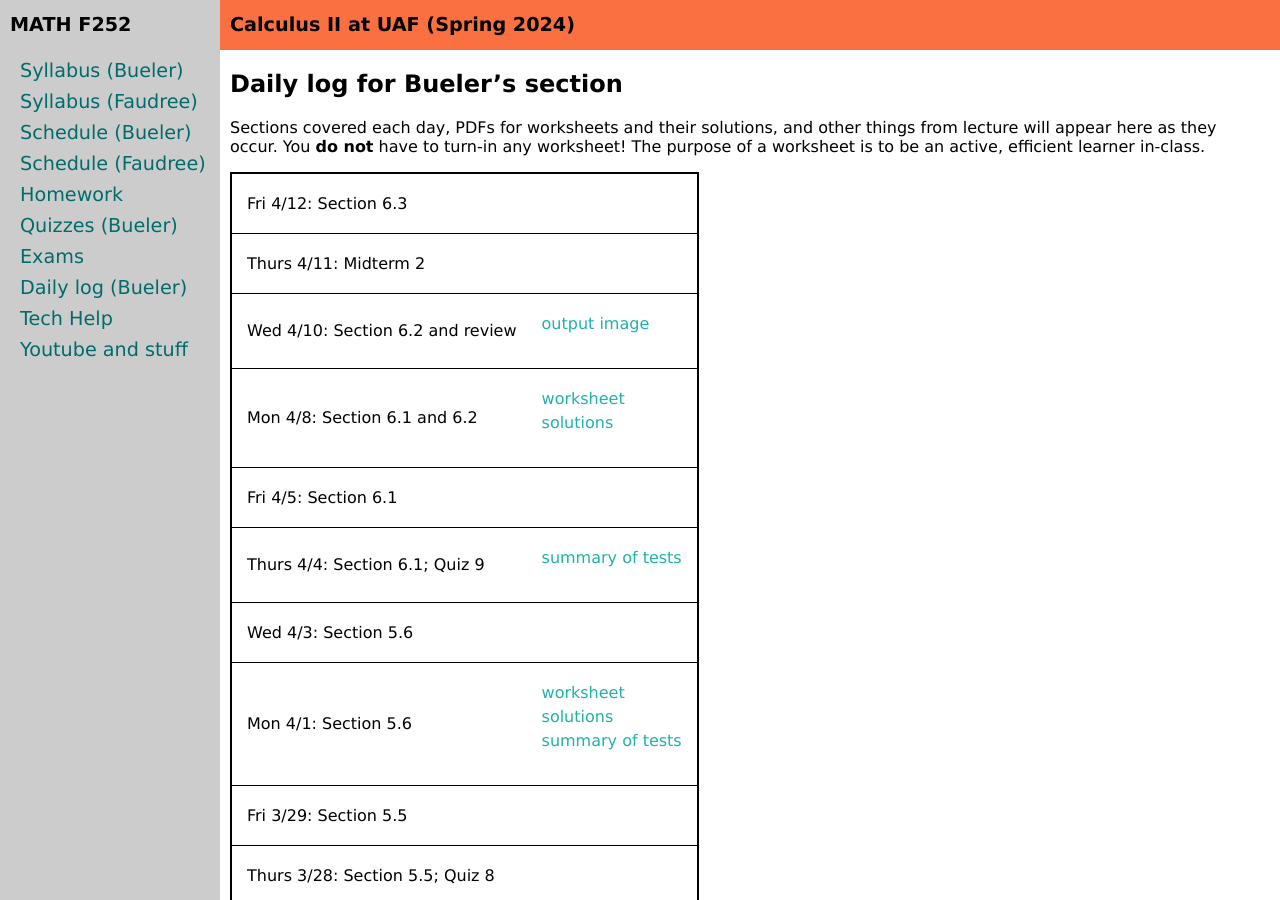
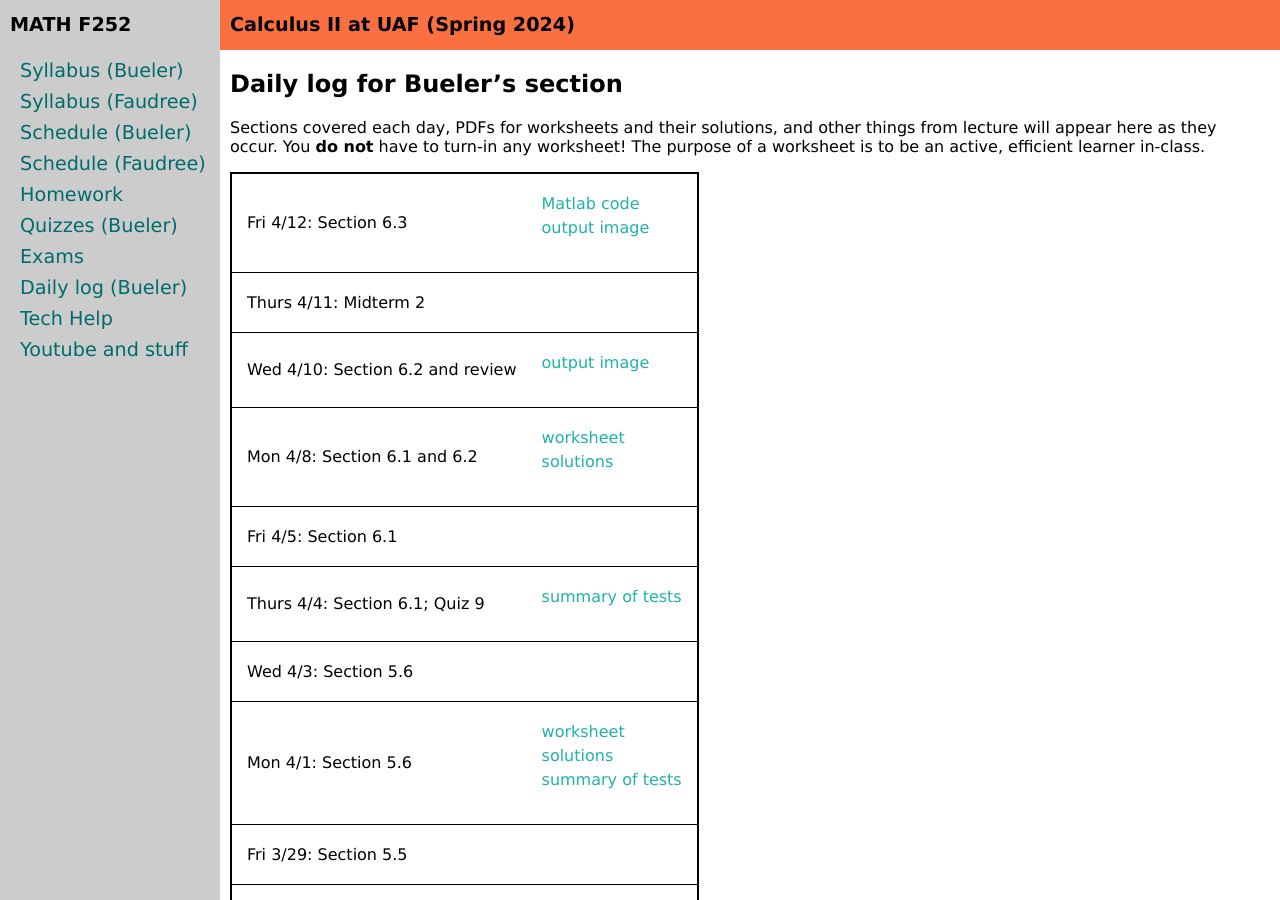
Before and after one commit to uaf-math/calc2, a Jekyll site: the page built from daily.md, in a window 1280 px wide and 900 px high. Built offline with Jekyll 4.4.1, drawn with Linux system fonts in a browser that asks for light colours.

Commit message:
matlab plot example to daily log

```diff
--- a/_data/daily.yml
+++ b/_data/daily.yml
@@ -3,6 +3,8 @@ home: assets/worksheets/S24
 daily:
 - name: Section 6.3
   date: Fri 4/12
+  mfile: matlab/plottaylors.m
+  image: figs/taylors.pdf
 - name: Midterm 2
   date: Thurs 4/11
 - name: Section 6.2 and review
```
Also changed, not shown: 2 other files.
